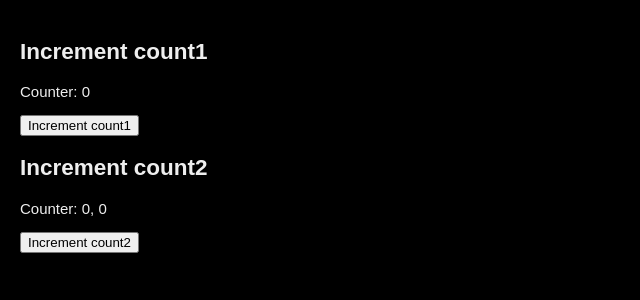
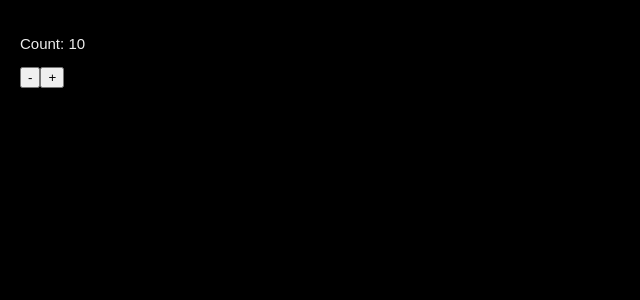
Before and after one commit to elder-flower/react-redux-test, a React (Create React App) app: page / in a window 1280 px wide. Shown: the top 300 px of the page, without its empty margins (0-640 px from the left). Built offline with nearby package versions, Linux system fonts and the light colour scheme.

Commit message:
01-useState の基本的な利用例

```diff
--- a/src/App.js
+++ b/src/App.js
@@ -2,40 +2,27 @@ import React, { useState } from "react";
 import './index.css';
 
 export default function App() {
-  console.log("render App");
-  const [count1, setCount1] = useState(0);
-  const [count2, setCount2] = useState(0);
+  // count という state と setCount という count を更新する関数を定義。
+  // 今回、useState に 10 を渡しているため count の初期値は 10 になる。
+  const [count, setCount] = useState(10);
 
-  // 引数の数値を２倍にして返す。
-  // 無駄なループを実行しているため計算にかなりの時間がかかる。
-  const double = count => {
-    let i = 0;
-    while (i < 1000000000) i++;
-    return count * 2;
+  const decrement = () => {
+    // setCount に count - 1 を渡しているので、
+    // decrement が実行される度に、count が 1 減る。
+    setCount(count - 1);
   };
 
-  // App コンポーネントが再レンダリングされたら
-  // このコンポーネントも必ず再レンダリングされる
-  const Counter = React.memo(props => {
-    console.log("render Counter");
-    const doubledCount = double(props.count2);
-
-    return (
-      <p>
-        Counter: {props.count2}, {doubledCount}
-      </p>
-    );
-  });
+  const increment = () => {
+    // setCount に count + 1 を渡しているので、
+    // increment が実行される度に、count が 1 増える。
+    setCount(count + 1);
+  };
 
   return (
     <>
-      <h2>Increment count1</h2>
-      <p>Counter: {count1}</p>
-      <button onClick={() => setCount1(count1 + 1)}>Increment count1</button>
-
-      <h2>Increment count2</h2>
-      <Counter count2={count2} />
-      <button onClick={() => setCount2(count2 + 1)}>Increment count2</button>
+      <p>Count: {count}</p>
+      <button onClick={decrement}>-</button>
+      <button onClick={increment}>+</button>
     </>
   );
 }
```
Also changed, not shown: 1 other file (tests, documents, lock files or other folders).
